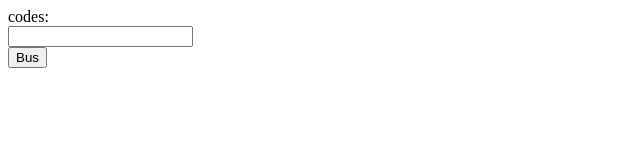
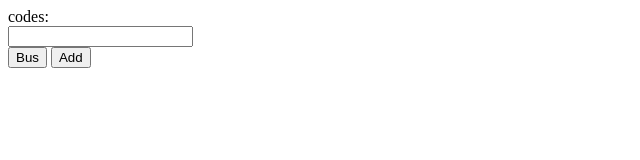
Before and after one commit to grilledwindow/busu, a SvelteKit app: page / in a window 1280 px wide. Shown: the top 160 px of the page, without its empty margins (0-640 px from the left). Built offline with nearby package versions, Linux system fonts and the light colour scheme.

Commit message:
Add separate button for adding bus codes

```diff
--- a/src/routes/+page.svelte
+++ b/src/routes/+page.svelte
@@ -20,8 +20,8 @@
     localStorage.setItem('codes', JSON.stringify(savedBusCodes));
   });
 
-  // const fetchBus = () => fetch('/api/bus', { method: 'POST' });
-  function fetchBus() {
+  function fetchBus() { fetch('/api/bus', { method: 'POST' }) };
+  function saveBusCodes() {
     if (searchParam === '') return;
     savedBusCodes.push(searchParam);
   }
@@ -29,6 +29,7 @@
 
 codes: {savedBusCodes}
 <form method="POST">
-    <input name="searchParam" type="text" bind:value={searchParam}>
+  <input name="searchParam" type="text" bind:value={searchParam}>
 </form>
 <button on:click={fetchBus}>Bus</button>
+<button on:click={saveBusCodes}>Add</button>
```
